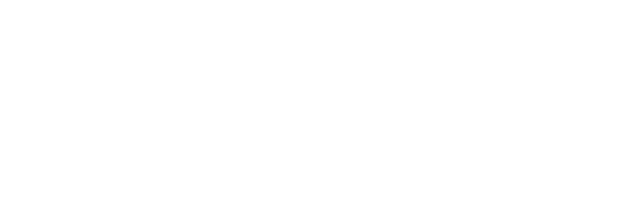
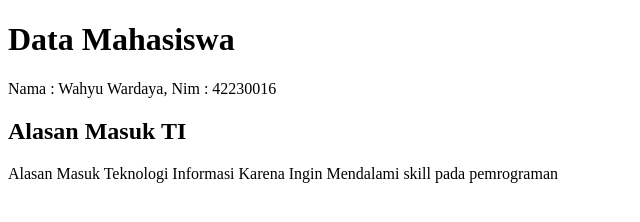
Before and after one commit to WahyuWardaya/Praktikum_Web, a plain HTML site: page index.html in a window 1280 px wide. Shown: the whole page, without its empty margins (0-640 px from the left). Drawn offline with Linux system fonts and the light colour scheme.

Commit message:
Langkah b. Membuat tag judul dan paragraf

```diff
--- a/index.html
+++ b/index.html
@@ -8,5 +8,9 @@
   </head>
   <body>
     <!-- Konten Web -->
+    <h1>Data Mahasiswa</h1>
+    <p>Nama : Wahyu Wardaya, Nim : 42230016</p>
+    <h2>Alasan Masuk TI</h2>
+    <p>Alasan Masuk Teknologi Informasi Karena Ingin Mendalami skill pada pemrograman</p>
   </body>
 </html>
```
